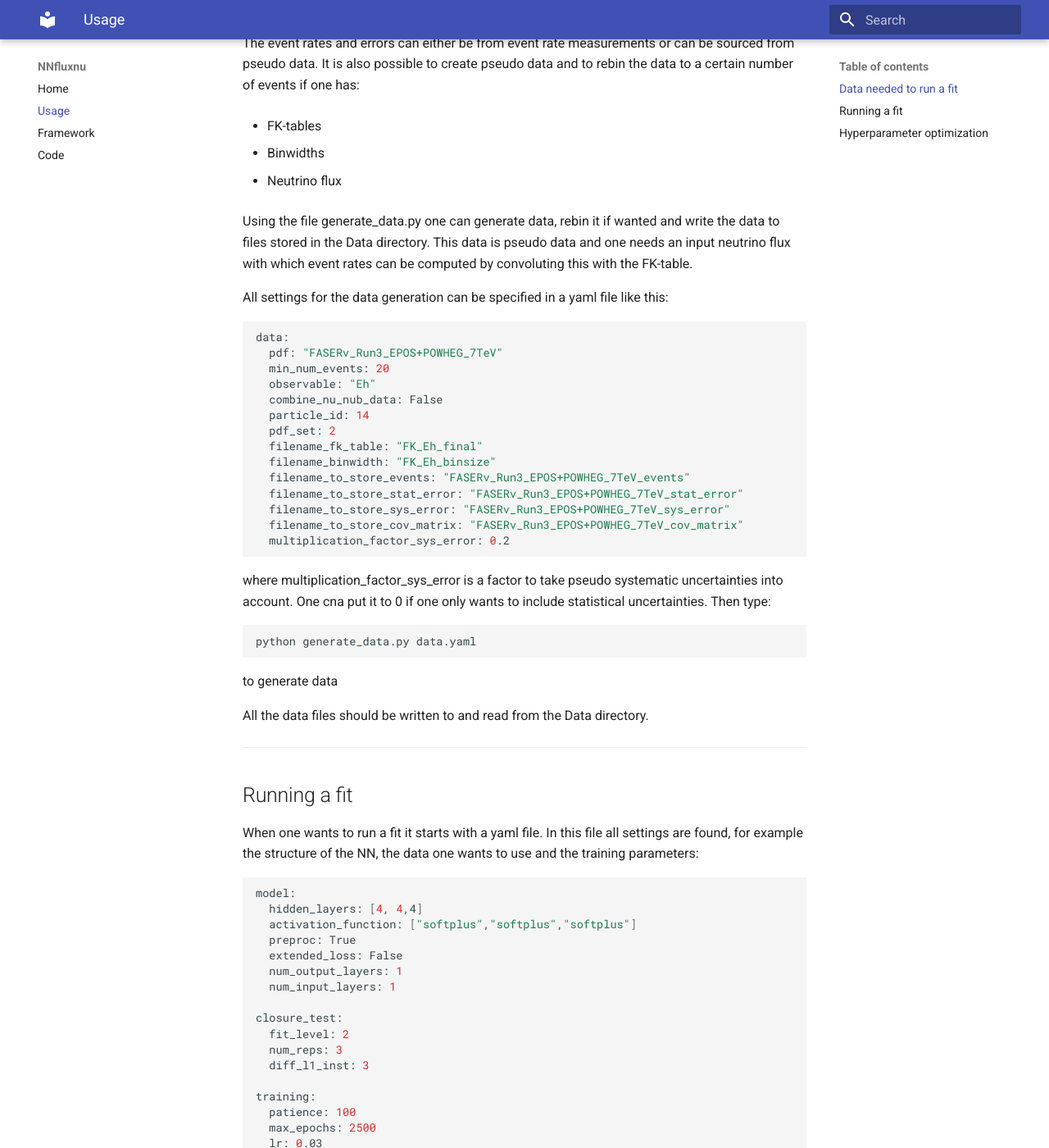
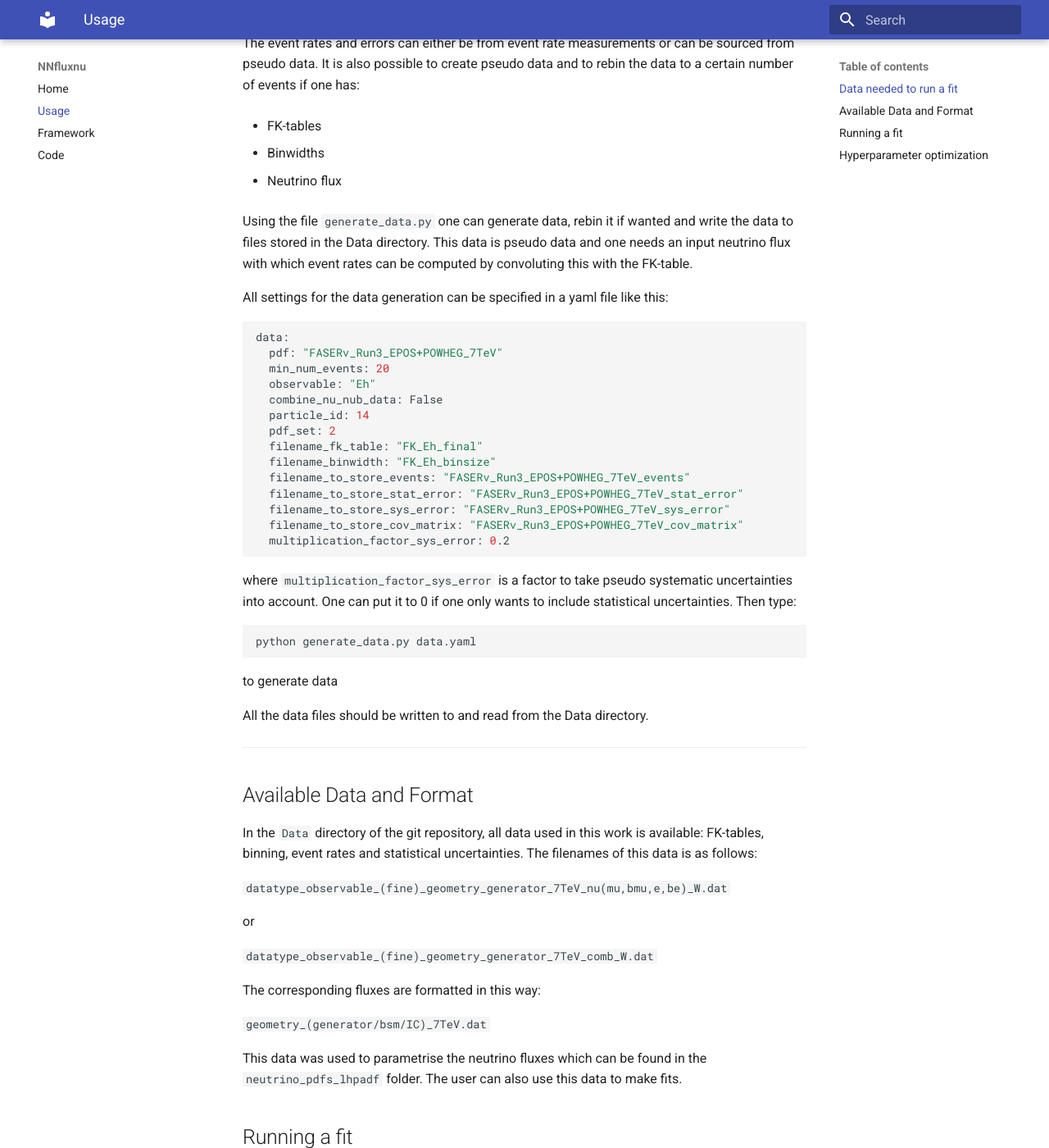
Before and after one commit to JukkaJohn/documentation, an MkDocs documentation site: the page built from docs/usage.md, in a window 1280 px wide and 1400 px high, scrolled down 516 px. Shown: the whole window at 82% size. Built offline with MkDocs 1.6.1 and Material for MkDocs 9.7.7, drawn with Linux system fonts in a browser that asks for light colours; some of the changed text lies outside the part shown.

Commit message:
Data framework

````diff
--- a/docs/usage.md
+++ b/docs/usage.md
@@ -24,7 +24,7 @@ The event rates and errors can either be from event rate measurements or can be
 
 - Neutrino flux
 
-Using the file generate_data.py one can generate data, rebin it if wanted and write the data to files stored in the Data directory. This data is pseudo data and one needs an input neutrino flux with which event rates can be computed by convoluting this with the FK-table.
+Using the file ```generate_data.py``` one can generate data, rebin it if wanted and write the data to files stored in the Data directory. This data is pseudo data and one needs an input neutrino flux with which event rates can be computed by convoluting this with the FK-table.
 
 All settings for the data generation can be specified in a yaml file like this:
 ```bash
@@ -43,7 +43,7 @@ data:
   filename_to_store_cov_matrix: "FASERv_Run3_EPOS+POWHEG_7TeV_cov_matrix"
   multiplication_factor_sys_error: 0.2
 ```
-where multiplication_factor_sys_error is a factor to take pseudo systematic uncertainties into account. One cna put it to 0 if one only wants to include statistical uncertainties.
+where ```multiplication_factor_sys_error``` is a factor to take pseudo systematic uncertainties into account. One can put it to 0 if one only wants to include statistical uncertainties.
 Then type:
 ```bash
 python generate_data.py data.yaml
@@ -53,6 +53,21 @@ to generate data
 All the data files should be written to and read from the Data directory.
 
 ---
+
+## Available Data and Format
+In the ```Data``` directory of the git repository, all data used in this work is available: FK-tables, binning, event rates and statistical uncertainties. The filenames of this data is as follows:
+
+```datatype_observable_(fine)_geometry_generator_7TeV_nu(mu,bmu,e,be)_W.dat```
+
+or
+
+```datatype_observable_(fine)_geometry_generator_7TeV_comb_W.dat```
+
+The corresponding fluxes are formatted in this way:
+
+```geometry_(generator/bsm/IC)_7TeV.dat```
+
+This data was used to parametrise the neutrino fluxes which can be found in the ```neutrino_pdfs_lhpadf``` folder. The user can also use this data to make fits.
 
 ## Running a fit
 When one wants to run a fit it starts with a yaml file. In this file all settings are found, for example the structure of the NN, the data one wants to use and the training parameters:
````
Also changed, not shown: other parts of docs/usage.md (+2 -2 lines), docs/api.md (+0 -6 lines), docs/framework.md (+43 -16 lines), docs/index.md (+9 -1 lines).
